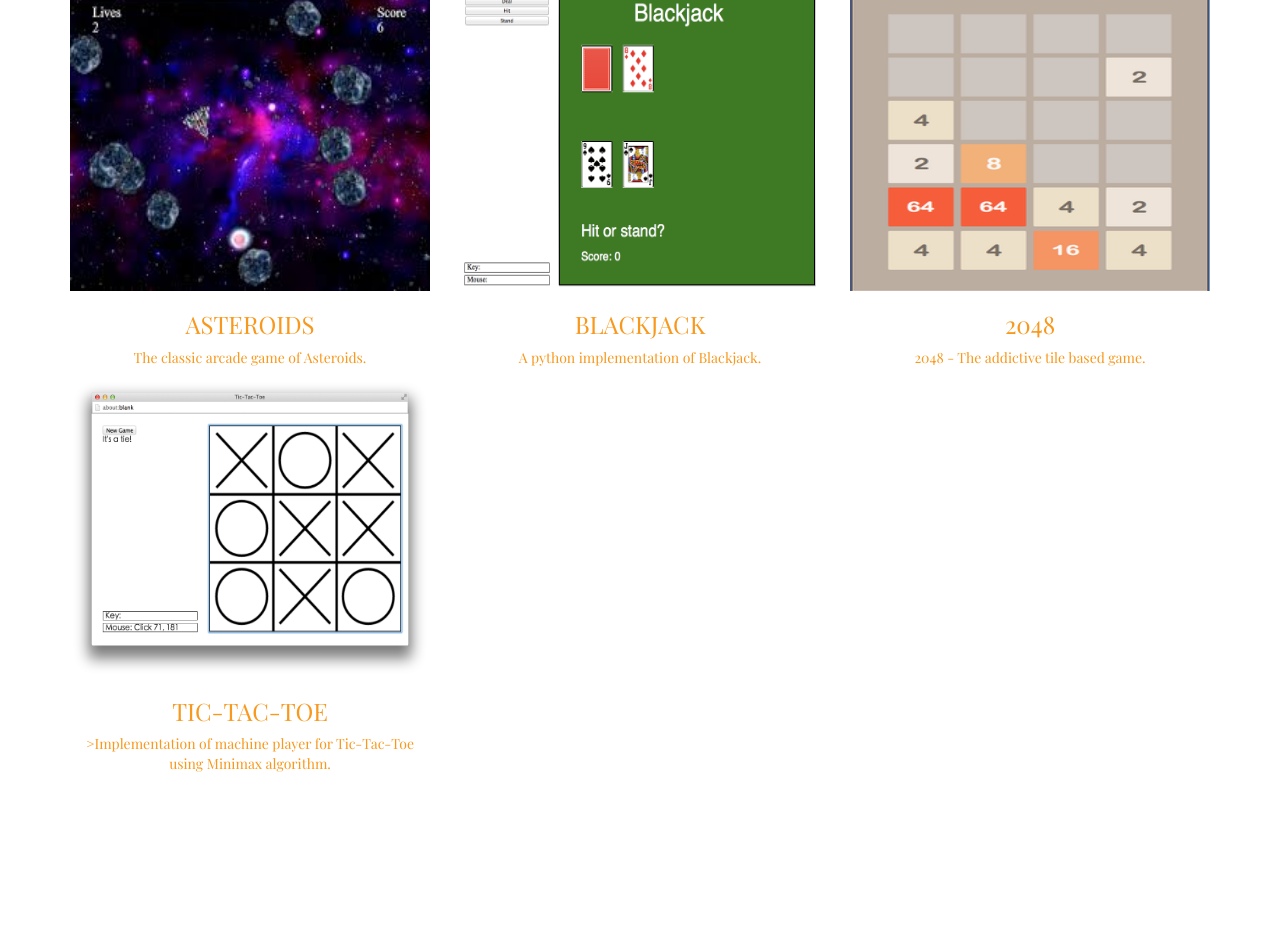
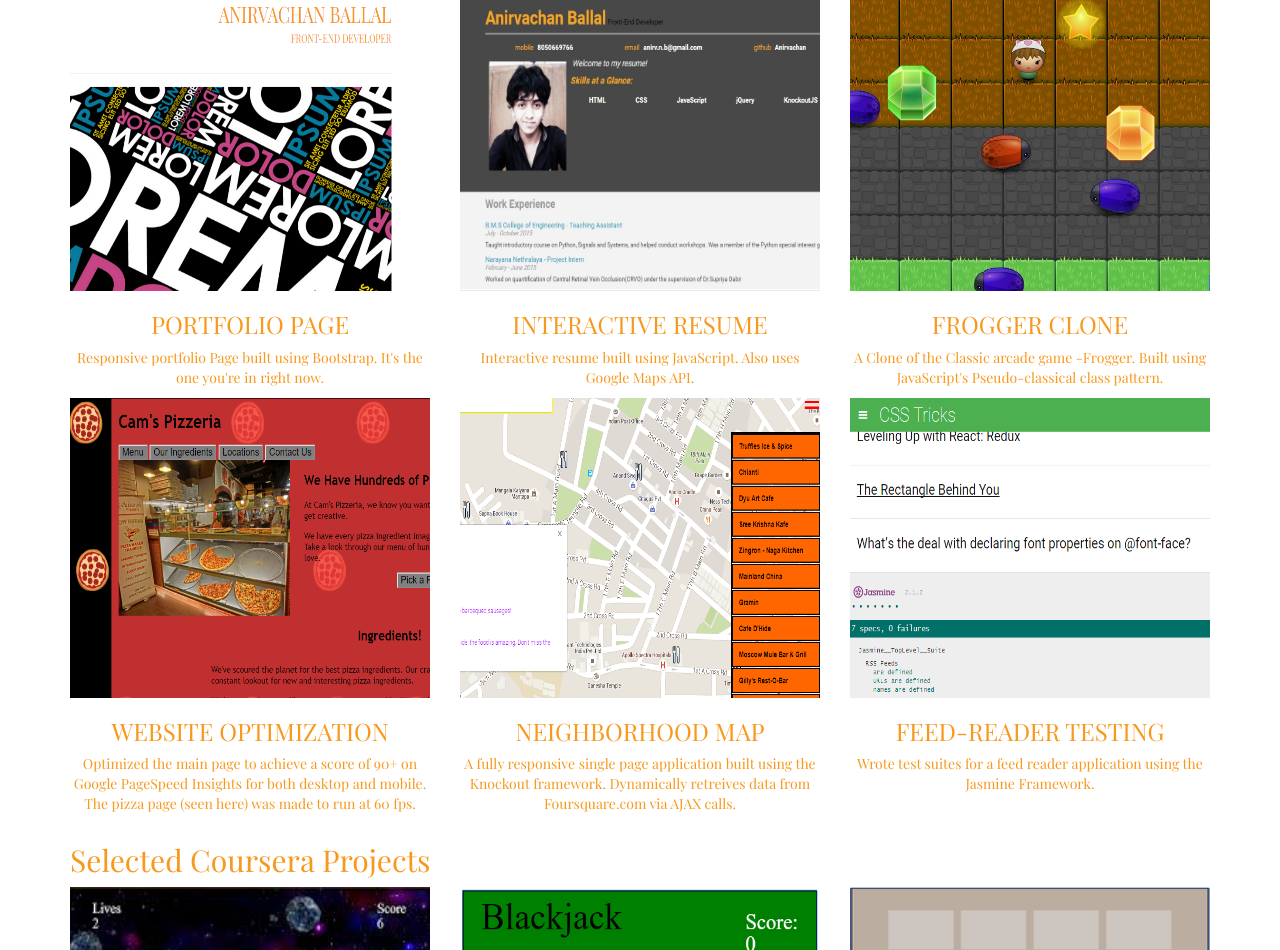
Before and after one commit to Anirvachan/frontend-nanodegree-personal-site, a plain HTML site: page index.html in a window 1280 px wide. Shown: the part 726-1676 px from the top of the page. Before the commit the page ends 1510 px from the top, so only its background shows below. Drawn offline with nearby package versions, Linux system fonts and the light colour scheme.

Commit message:
Update portfolio with Udacity projects.

```diff
--- a/index.html
+++ b/index.html
@@ -36,7 +36,53 @@
 
         <div class="row">
             <div class="col-md-12">
-                <h2>Featured Work</h2>
+                <h2>Udacity Projects</h2>
+            </div>
+        </div>
+
+        <div class="row text-center">
+            <div class="col-md-4">
+                <img src="images/folio.png" class="img-responsive" alt="portfolio image">
+                <h3 class="text-uppercase">Portfolio Page</h3>
+                <p>Responsive portfolio Page built using Bootstrap. It's the one you're in right now.</p>
+            </div>
+
+            <div class="col-md-4">
+                <img src="images/resume2.png" class="img-responsive" alt="resume image">
+                <h3 class="text-uppercase">Interactive Resume</h3>
+                <p>Interactive resume built using JavaScript. Also uses Google Maps API.</p>
+            </div>
+
+            <div class="col-md-4">
+                <img src="images/frogger2.png" class="img-responsive" alt="frogger image">
+                <h3 class="text-uppercase">Frogger Clone</h3>
+                <p>A Clone of the Classic arcade game -Frogger. Built using JavaScript's Pseudo-classical class pattern.</p>
+            </div>
+        </div>
+
+        <div class="row text-center">
+            <div class="col-md-4">
+                <img src="images/pizza.png" class="img-responsive" alt="pizzeria image">
+                <h3 class="text-uppercase">Website Optimization</h3>
+                <p>Optimized the main page to achieve a score of 90+ on Google PageSpeed Insights for both desktop and mobile. The pizza page (seen here) was made to run at 60 fps.</p>
+            </div>
+
+            <div class="col-md-4">
+                <img src="images/map.png" class="img-responsive" alt="map image">
+                <h3 class="text-uppercase">Neighborhood Map</h3>
+                <p>A fully responsive single page application built using the Knockout framework. Dynamically retreives data from Foursquare.com via AJAX calls.</p>
+            </div>
+
+            <div class="col-md-4">
+                <img src="images/jasmine.png" class="img-responsive" alt="feedreader image">
+                <h3 class="text-uppercase">Feed-reader Testing</h3>
+                <p>Wrote test suites for a feed reader application using the Jasmine Framework.</p>
+            </div>
+        </div>
+
+        <div class="row">
+            <div class="col-md-12">
+                <h2>Selected Coursera Projects</h2>
             </div>
         </div>
 
@@ -48,7 +94,7 @@
             </div>
 
             <div class="col-md-4">
-                <img src="images/blackjack.png" class="img-responsive" alt="blackjack image">
+                <img src="images/blackjack2.png" class="img-responsive" alt="blackjack image">
                 <h3 class="text-uppercase">Blackjack</h3>
                 <p>A python implementation of Blackjack.</p>
             </div>
@@ -63,9 +109,18 @@
             <div class="col-md-4">
                 <img src="images/tictactoe.png" class="img-responsive" alt="tic-tac-toe image">
                 <h3 class="text-uppercase">Tic-Tac-Toe</h3>
-                <p>>Implementation of machine player for Tic-Tac-Toe using Minimax algorithm.</p>
+                <p>Implementation of machine player for Tic-Tac-Toe using Minimax algorithm.</p>
             </div>
+
+            <div class="col-md-4">
+                <img src="images/15_puzzle.gif" class="img-responsive" alt="15 puzzle image">
+                <h3 class="text-uppercase">15 Puzzle</h3>
+                <p>Python implementation of a solver for the 15 puzzle using invariants, models and abstractions.</p>
+            </div>
+
         </div>
+
+
     </div>
     <script src="js/myScript.js"></script>
 </body>
--- a/js/myScript.js
+++ b/js/myScript.js
@@ -1,9 +1,16 @@
 var link = document.getElementsByTagName("h3");
 
-var urlList = {"Asteroids":"http://www.codeskulptor.org/#user39_wdcvKTfcrvnBY0X_6.py",
+var urlList = {"Portfolio Page":"http://anirvachan.github.io/frontend-nanodegree-personal-site",
+			   "Interactive Resume":"http://anirvachan.github.io/frontend-nanodegree-resume/",
+			   "Frogger Clone":"http://anirvachan.github.io/frontend-nanodegree-arcade-game/",
+			   "Website Optimization":"http://anirvachan.github.io/frontend-nanodegree-mobile-portfolio/",
+			   "Neighborhood Map":"http://anirvachan.github.io/frontend-nanodegree-neighborhood-map/",
+			   "Feed-reader Testing":"http://anirvachan.github.io/frontend-nanodegree-feedreader/",
+			   "Asteroids":"http://www.codeskulptor.org/#user39_wdcvKTfcrvnBY0X_6.py",
 			   "Blackjack":"http://www.codeskulptor.org/#user39_O8QIFFo8IoWewUB_14.py",
-			   "2048":"http://www.codeskulptor.org/#user40_ntIpAQogVO_4.py",
-			   "Tic-Tac-Toe":"http://www.codeskulptor.org/#user40_3WQuQVJNGS_8.py"};
+			   "2048":"http://www.codeskulptor.org/#user41_ntIpAQogVO_6.py",
+			   "Tic-Tac-Toe":"http://www.codeskulptor.org/#user40_3WQuQVJNGS_8.py",
+			   "15 Puzzle":"http://www.codeskulptor.org/#user41_vYC3Oh4dEl_0.py"};
 
 for (var index = 0; index < link.length; index++) {
 	link[index].addEventListener("mouseover", hoverFunction);
```
Also changed, not shown: images/15_puzzle.gif (added), images/blackjack2.png (added), images/folio.png (added), images/frogger.jpg (added), images/frogger2.png (added), images/jasmine.png (added), images/map.png (added), images/pizza.png (added), images/pong.png (added), images/resume2.png (added).
